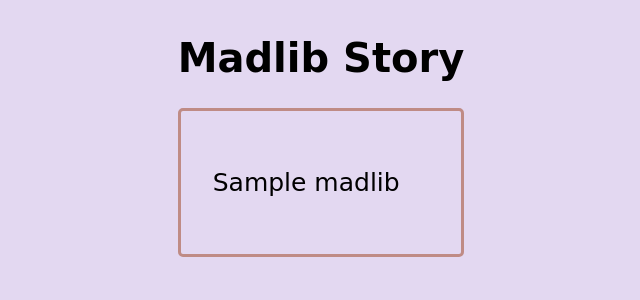
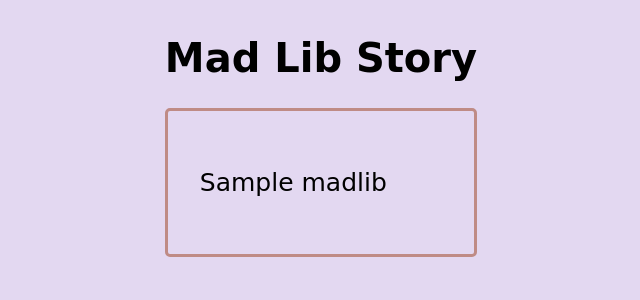
Before and after one commit to NicholasKoblitz/Mad-Lib, a Flask app: template templates/story.html in a window 1280 px wide. Shown: the top 300 px of the page, without its empty margins (319-959 px from the left). Run offline with Flask 2, Linux system fonts and the light colour scheme; the template is opened without the code that fills it: most values are stand-ins (such as "Sample title", 1, 10 or a date in 2020); some web fonts are replaced.

Commit message:
Title change on two files

```diff
--- a/templates/data_form.html
+++ b/templates/data_form.html
@@ -1,7 +1,7 @@
 {% extends "base.html" %}
 
 {% block link %}rel="stylesheet" href="/static/main.css"{% endblock %}
-{% block title %}MadLibs Info{% endblock %}
+{% block title %}Mad Libs Info{% endblock %}
 
 {% block content %}
     <h1>Mad Libs</h1>
--- a/templates/story.html
+++ b/templates/story.html
@@ -4,7 +4,7 @@
 {% block title %}Story{% endblock %}
 
 {% block content %}
-<h1>Madlib Story</h1>
+<h1>Mad Lib Story</h1>
 <section>
     <p>{{madlib}}</p>
 </section>
```
